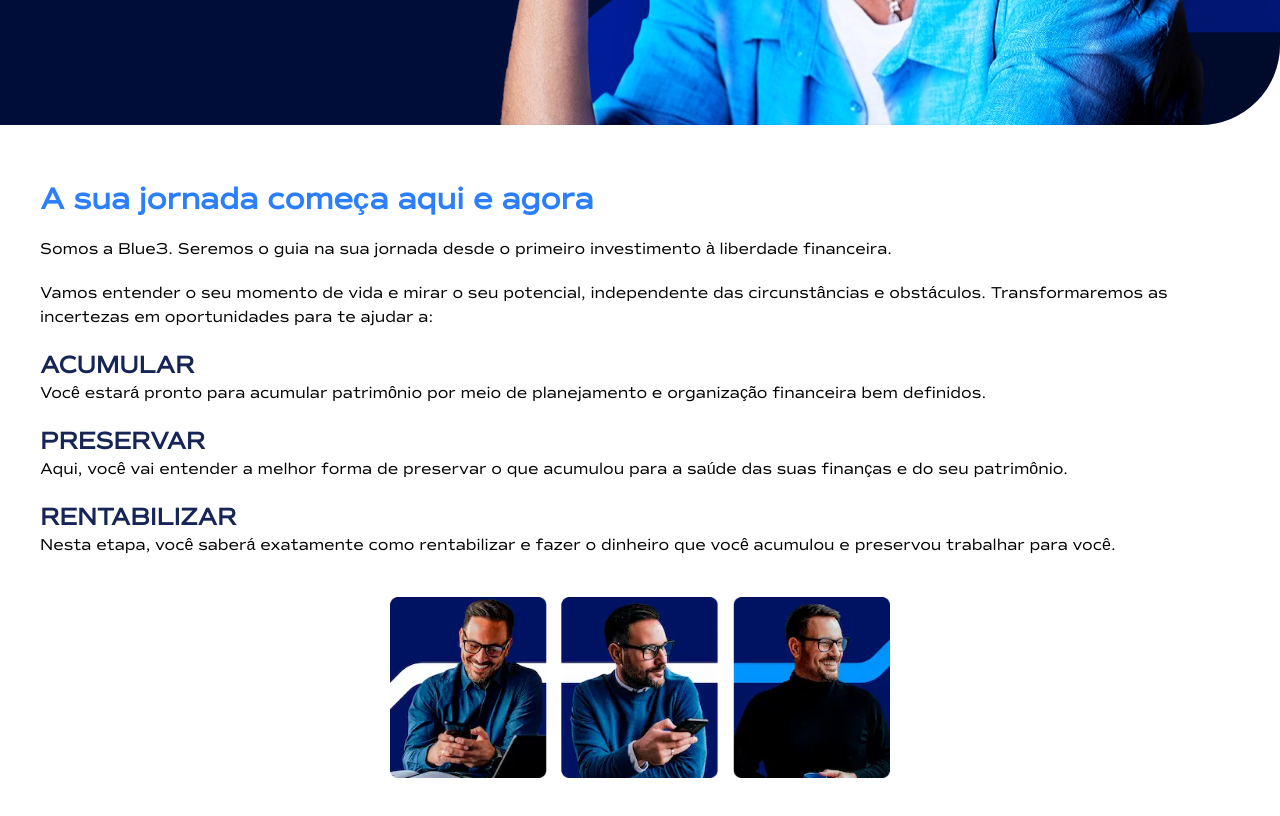
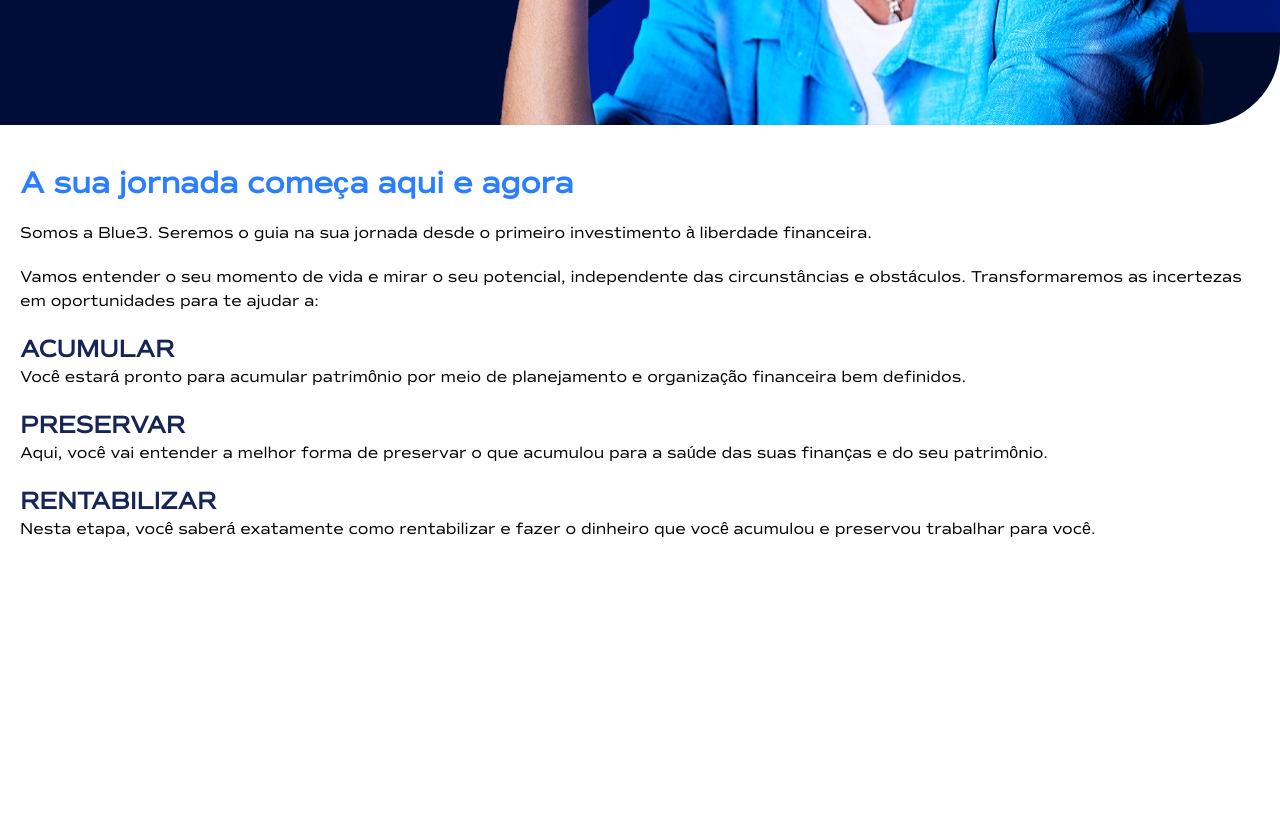
Before and after one commit to lucasolasz/caseblue3invest, a Next.js app: page / in a window 1280 px wide. Shown: the part 640-1456 px from the top of the page. Built offline with nearby package versions, Linux system fonts and the light colour scheme.

Commit message:
Ajustes para jornada mobile

```diff
--- a/src/app/_home/heroHome.tsx
+++ b/src/app/_home/heroHome.tsx
@@ -3,7 +3,7 @@
 
 export default function HeroHome() {
   return (
-    <div className="h-[677px] w-full bg-[#000d38] rounded-br-[80px] overflow-hidden flex justify-end">
+    <div className="h-[677px] w-full bg-[#000d38] rounded-br-[80px] md:overflow-hidden flex justify-end">
       <div className="flex items-center gap-5">
         <div className="md:max-w-[400px] md:m-10">
           <h1 className="text-white text-4xl md:text-6xl font-extrabold">
--- a/src/app/_home/jornada.tsx
+++ b/src/app/_home/jornada.tsx
@@ -2,7 +2,7 @@
 
 export default function Jornada() {
   return (
-    <div className="h-screen py-14 px-10">
+    <div className="h-screen py-10 px-5">
       <h1 className="text-3xl font-extrabold text-blue-500">
         A sua jornada começa aqui e agora
       </h1>
@@ -31,7 +31,7 @@
         que você acumulou e preservou trabalhar para você.
       </p>
       <Image
-        className="mx-auto my-10"
+        className="mx-auto my-10 md:hidden"
         src="/assets/jornada_mobile.png"
         alt="Analytics"
         width={500}
```
